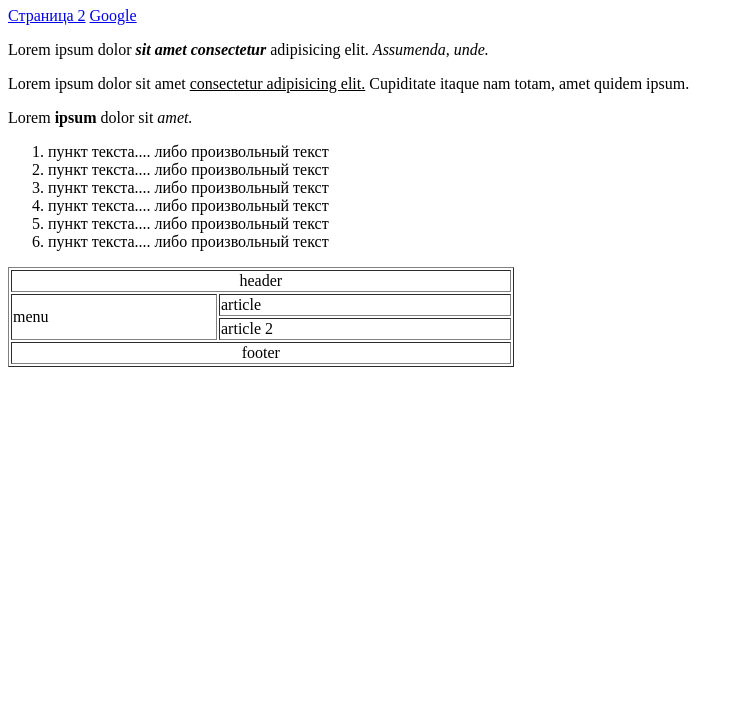
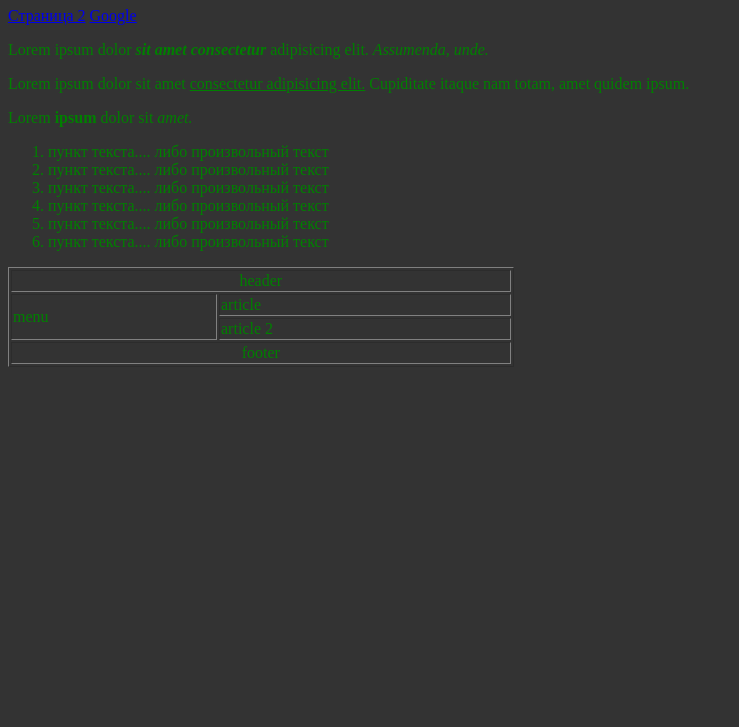
Before and after one commit to artemlarin/test, a plain HTML site: page index.html in a window 1280 px wide. Shown: the part 73-800 px from the top of the page, without its empty margins (0-739 px from the left). Drawn offline with Linux system fonts and the light colour scheme.

Commit message:
Изменили стили

```diff
--- a/index.html
+++ b/index.html
@@ -4,6 +4,7 @@
     <meta charset="UTF-8">
     <meta http-equiv="X-UA-Compatible" content="IE=edge">
     <meta name="viewport" content="width=device-width, initial-scale=1.0">
+    <link rel="stylesheet" type="text/css" href="style.css">
     <title>Document</title>
 </head>
 <body>
--- /dev/null
+++ b/style.css
@@ -0,0 +1,5 @@
+body
+{
+	background: #333333;
+	color: green;
+}
```
